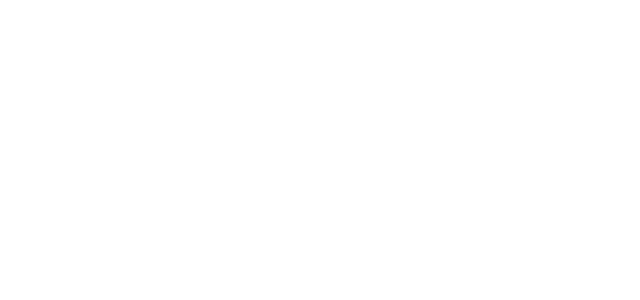
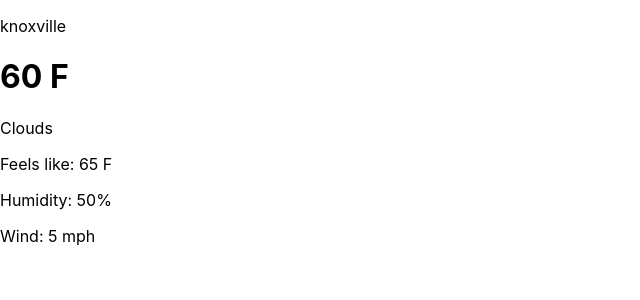
Before and after one commit to Mkish1220/MeaghansReactWeatherApp, a React (Create React App) app in the folder meaghans-weather-app/: page / in a window 1280 px wide. Shown: the top 300 px of the page, without its empty margins (0-640 px from the left). Built offline with nearby package versions, Linux system fonts and the light colour scheme.

Commit message:
added images and hard coded info for weather details

```diff
--- a/meaghans-weather-app/src/App.js
+++ b/meaghans-weather-app/src/App.js
@@ -2,9 +2,36 @@
 import axios from 'axios';
 
 function App() {
-  return (
+
+  const url ='https://api.openweathermap.org/data/2.5/weather?q=knoxville&appid=192aa32e12efeef9298dceab17715f5a';
+
+
+   return (
   <div className="Meaghans Weather App">
-
+    <div className="container">
+      <div className="top">
+        <div className="location">
+          <p>knoxville</p>
+      </div>
+      <div className="temp">
+        <h1>60 F</h1>
+      </div>
+      <div className="description">
+        <p>Clouds</p>
+      </div>
+      <div className="bottom">
+        <div className="feels">
+          <p>Feels like: 65 F</p>
+      </div>
+      <div className="humidity">
+        <p>Humidity: 50%</p>
+      </div>
+      <div className="wind">
+        <p>Wind: 5 mph</p>
+  </div>
+  </div>
+  </div>
+  </div>
   </div>
   );
 }
```
Also changed, not shown: meaghans-weather-app/src/assets/sunset.jpg (added).
